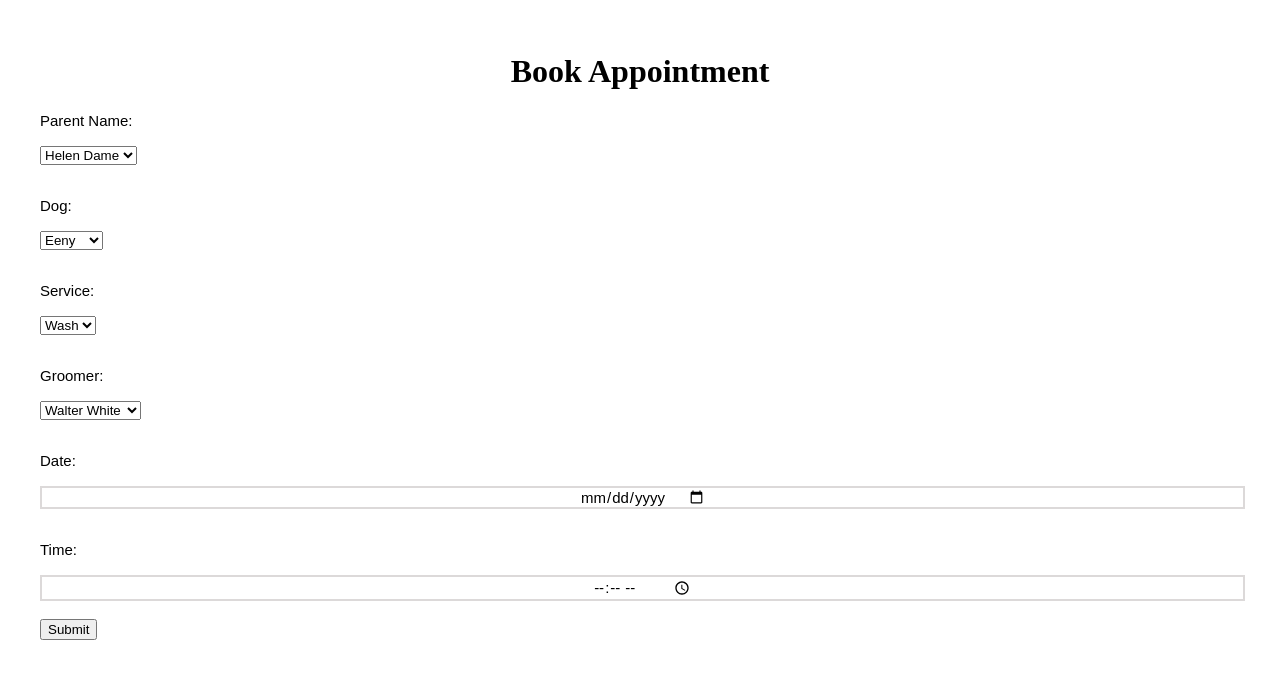
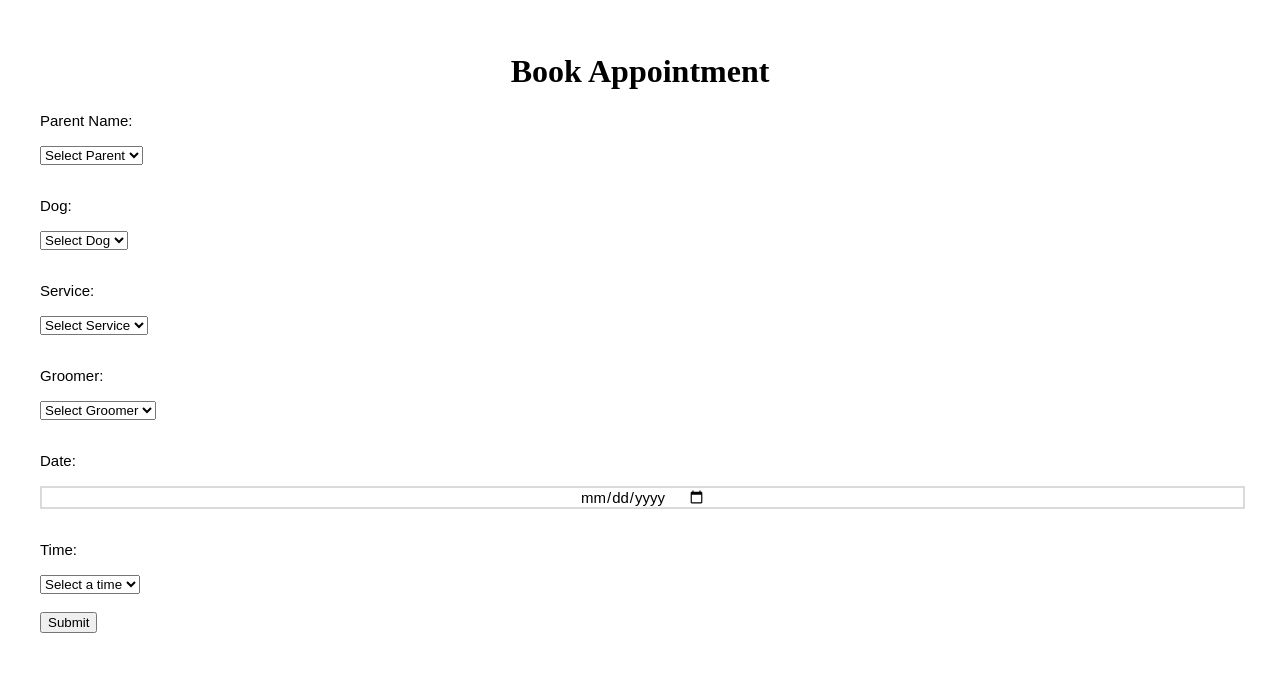
Before and after one commit to lily848/Wagtopia, a Flask app: page /parent in a window 1280 px wide. Shown: the top 679 px of the page. Run offline with Flask 3, Linux system fonts and the light colour scheme; data comes from the database, SQL or seed files in the repository.

Commit message:
finish dog stuff

```diff
--- a/app.py
+++ b/app.py
@@ -1,5 +1,5 @@
 import sqlite3
-from flask import Flask, render_template
+from flask import Flask, render_template, request, jsonify
 
 app = Flask(__name__)
 
@@ -24,7 +24,17 @@ def parent():
     services = db.execute("SELECT * FROM services").fetchall()
     return render_template("parent.html", parents=parents, dogs=dogs, groomers=groomers, services=services)
 
-
+ALL_TIMES = ["09:00", "10:00", "11:00", "12:00", "13:00", "14:00", "15:00", "16:00"]
+@app.route("/available-times")
+def available_times():
+    groomer_id = request.args.get("groomer_id")
+    date = request.args.get("date")
+    db = get_db()
+    taken_times = db.execute(
+        "SELECT start_time FROM bookings WHERE groomer_id = ? AND appointment_date = ?",(groomer_id,date)
+    ).fetchall()
+    availible = [t for t in ALL_TIMES if t not in taken_times]
+    return jsonify({"availible" : availible})
 
 if __name__ == "__main__":
     app.run(debug=True)
--- a/templates/parent.html
+++ b/templates/parent.html
@@ -20,6 +20,7 @@
                 <label for="parent">Parent Name:</label>
                 <br>
                 <select name="parent" id="parent" required onchange="filterDog()">
+                    <option value="" disabled selected>Select Parent</option>
                     {% for p in parents %}
                     <option value="{{p.parent_id}}">{{p.parent_name}}</option>
                     {% endfor %}
@@ -30,6 +31,7 @@
                 <label for="dog">Dog:</label>
                 <br>
                 <select name="dog" id="dog" required>
+                    <option value="" disabled selected>Select Dog</option>
                     {% for d in dogs %}
                     <option value="{{d.dog_id}}" data-parent-id="{{d.parent_id}}">{{d.dog_name}}</option>
                     {% endfor %}
@@ -40,6 +42,7 @@
                 <label for="service">Service:</label>
                 <br>
                 <select name="service" id="service" required>
+                    <option value="" disabled selected>Select Service</option>
                     {% for s in services %}
                     <option value="{{s.service_name}}">{{s.service_name}}</option>
                     {% endfor %}
@@ -49,9 +52,10 @@
             <div>
                 <label for="groomer">Groomer:</label>
                 <br>
-                <select name="groomer" id="groomer" required>
+                <select name="groomer" id="groomer" required onchange="fetchTimes()">
+                    <option value="" disabled selected>Select Groomer</option>
                     {% for g in groomers %}
-                    <option value="{{g.groomer_name}}">{{g.groomer_name}}</option>
+                    <option value="{{g.groomer_id}}">{{g.groomer_name}}</option>
                     {% endfor %}
                 </select>
             </div>
@@ -59,14 +63,24 @@
             <div>
                 <label for="date">Date:</label>
                 <br>
-                <input type="date" id:"date" name:"date" required>
+                <input type="date" id="date" name="date" required onchange="fetchTimes()">
             </div>
 
             <div>
                 <label for="time">Time:</label>
                 <br>
                 <div class="time">
-                <input type="time" id:"time" name:"time" required>
+                    <select name="time" id="time" required>
+                        <option value="" disabled selected>Select a time</option>
+                        <option value="09:00">9:00</option>
+                        <option value="10:00">10:00</option>
+                        <option value="11:00">11:00</option>
+                        <option value="12:00">12:00</option>
+                        <option value="13:00">13:00</option>
+                        <option value="14:00">14:00</option>
+                        <option value="15:00">15:00</option>
+                        <option value="16:00">16:00</option>
+                    </select>
                 </div>
             </div>
 
@@ -81,10 +95,11 @@
     </form>
     <script>
         function filterDog() {
-            const parentID = document.getElementById("parent").value;
+            const parentId = document.getElementById("parent").value;
             const selectD = document.getElementById("dog");
             const optionsD = selectD.querySelectorAll("option");
             optionsD.forEach(x => {
+                if (!x.dataset.parentId) return;
                 const show = x.dataset.parentId === parentId;
                 if (show){
                     x.style.display="";
@@ -92,8 +107,27 @@
                     x.style.display="none";
                 }
             })
+            selectD.value="";
         }
         filterDog();
+
+        function fetchTimes() {
+            const groomerId = document.getElementById("groomer").value;
+            const date = document.getElementById("date").value;
+            const selectT= document.getElementById("time");
+            if (!groomerId || !date) return;
+
+            fetch(`/available-times?groomer_id=${groomerId}&date=${date}`)
+            .then(r => r.json())
+            .then(data => {
+                if (data.available.length === 0){
+                    selectT.innerHTML='<option value="" disabled selected> No available times </option>';
+                    selectT.disabled=true;
+                }else{
+                    selectT.innerHTML='<option value="" disabled selected> Select a time </option>'
+                }
+            })
+        }
     </script>
 </body>
 </html>
```
